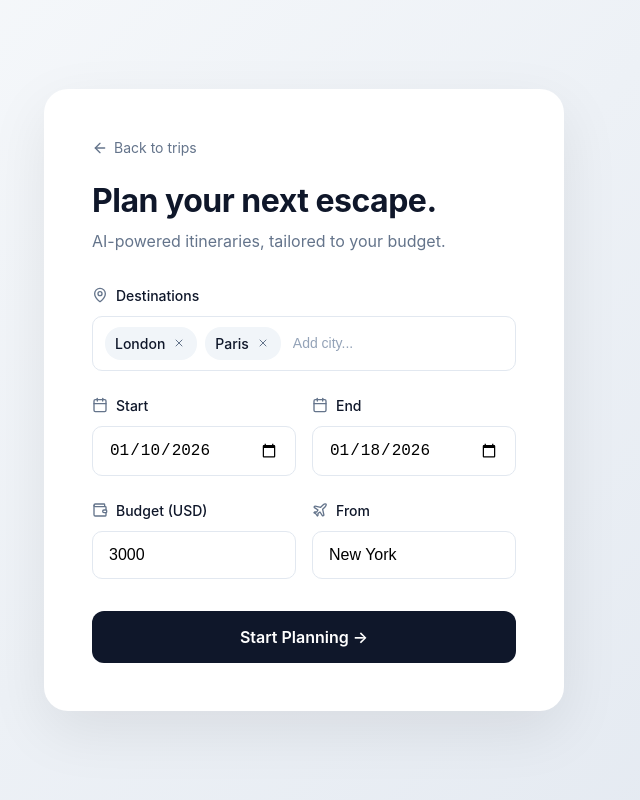
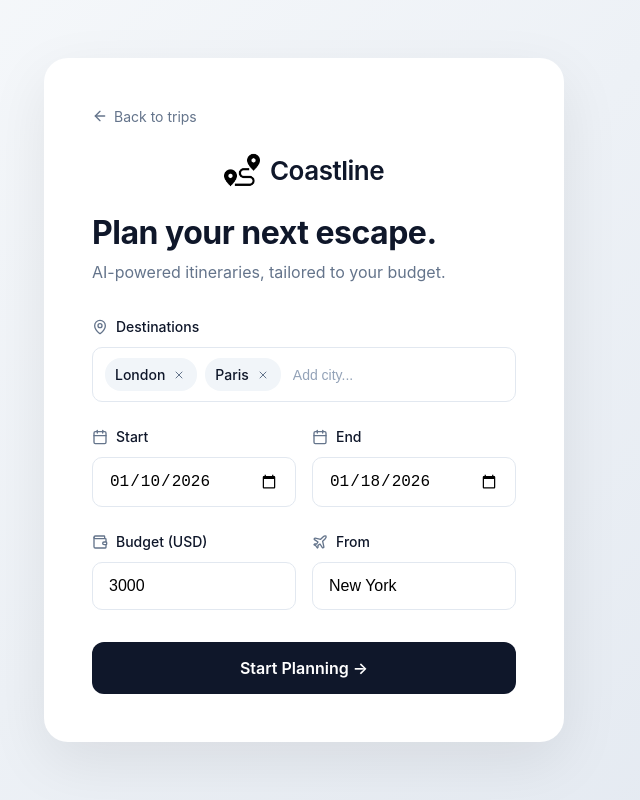
Before and after one commit to aryamaansaha/coastline, a React (Vite) app in the folder frontend/: page /new in a window 1280 px wide. Shown: the whole page, without its empty margins (336-976 px from the left). Built offline with nearby package versions, Linux system fonts and the light colour scheme.

Commit message:
feat: integrate Logo component into LandingPage

```diff
--- a/frontend/src/components/index.ts
+++ b/frontend/src/components/index.ts
@@ -3,3 +3,4 @@ export { DaySection } from './DaySection';
 export { BudgetBar } from './BudgetBar';
 export { DiscoveryDrawer } from './DiscoveryDrawer';
 export { RevisionModal } from './RevisionModal';
+export { Logo } from './Logo';
--- a/frontend/src/pages/LandingPage.module.css
+++ b/frontend/src/pages/LandingPage.module.css
@@ -14,6 +14,12 @@
   background: white;
   border-radius: 24px;
   box-shadow: 0 20px 60px rgba(0,0,0,0.08);
+}
+
+.logoWrapper {
+  display: flex;
+  justify-content: center;
+  margin-bottom: 24px;
 }
 
 .title {
--- a/frontend/src/pages/LandingPage.tsx
+++ b/frontend/src/pages/LandingPage.tsx
@@ -4,6 +4,7 @@ import { useTrip } from '../context/TripContext';
 import { useTripStream } from '../hooks/useTripStream';
 import type { TripPreferences } from '../types';
 import { Plane, Calendar, Wallet, MapPin, X, ArrowLeft } from 'lucide-react';
+import { Logo } from '../components/Logo';
 import styles from './LandingPage.module.css';
 
 export const LandingPage = () => {
@@ -54,6 +55,10 @@ export const LandingPage = () => {
       <div className={styles.card}>
         <div className={styles.backLink} onClick={() => navigate('/')}>
           <ArrowLeft size={16} /> Back to trips
+        </div>
+
+        <div className={styles.logoWrapper}>
+          <Logo size="lg" />
         </div>
 
         <h1 className={styles.title}>Plan your next escape.</h1>
```
